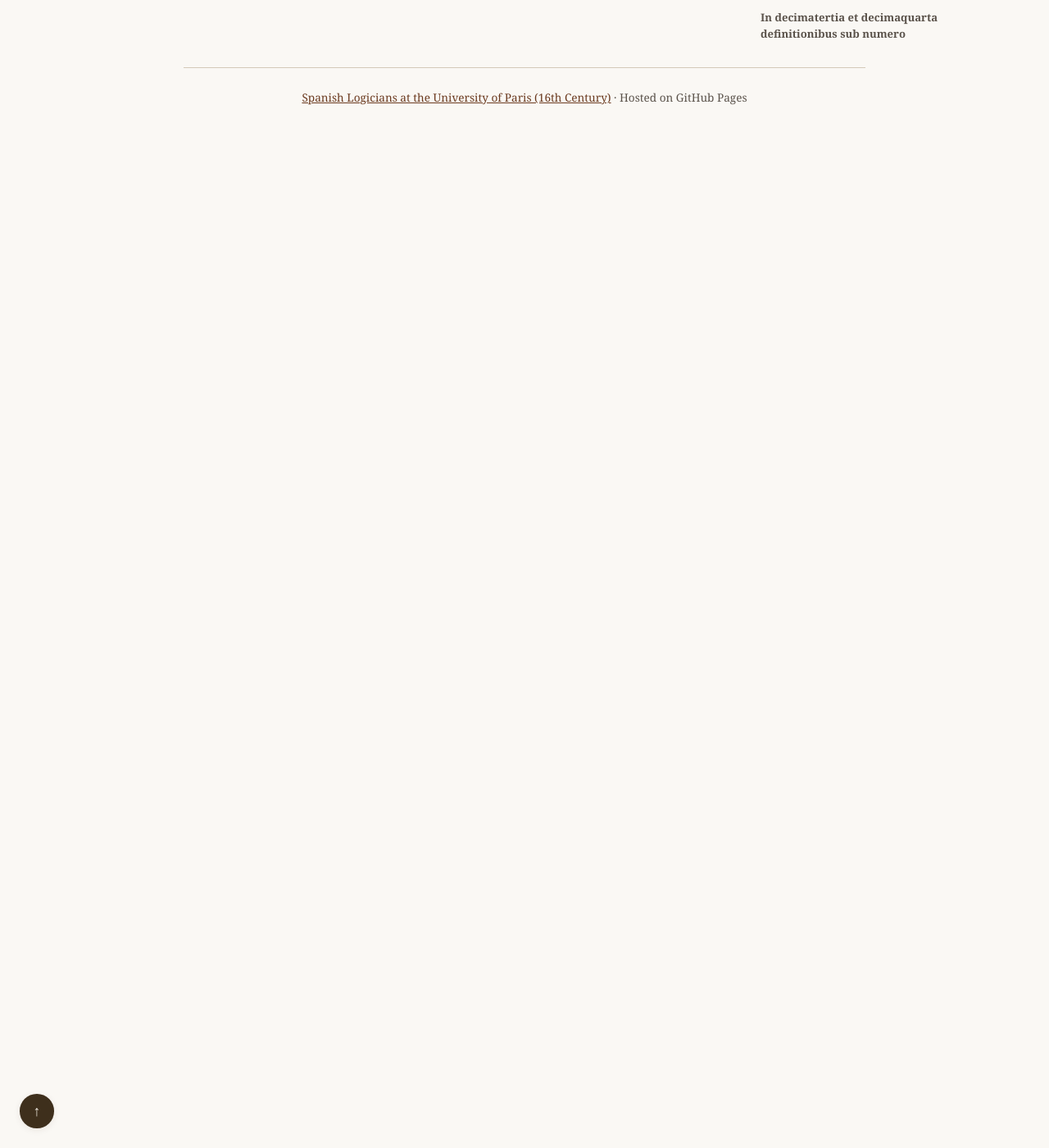
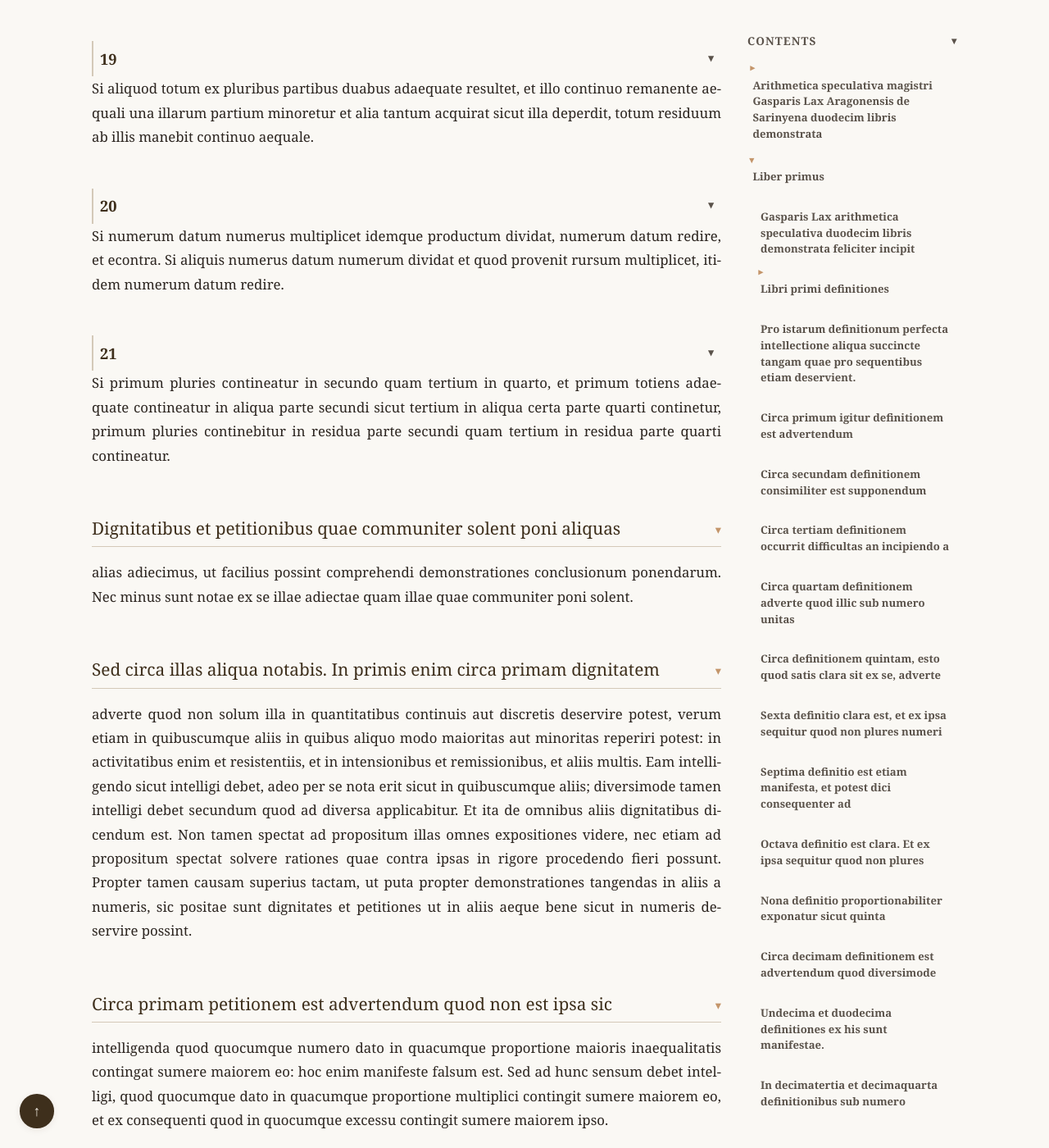
Before and after one commit to JoseBalado/Spanish-Logicians-at-the-University-of-Paris, a Jekyll site: the page built from philosophers/Gaspar-Lax/Arithmetica-speculativa-1515.md, in a window 1280 px wide and 1400 px high, scrolled down 29968 px. Shown: the whole window at 82% size. Built offline with Jekyll 4.4.1, drawn with Linux system fonts in a browser that asks for light colours; before the commit the page ends 30123 px from its top, so only the background shows below that; some of the changed text lies outside the part shown.

Commit message:
Lax. Arithmetica, page 17

```diff
--- a/philosophers/Gaspar-Lax/Arithmetica-speculativa-1515.md
+++ b/philosophers/Gaspar-Lax/Arithmetica-speculativa-1515.md
@@ -593,6 +593,54 @@ Si minor ex maiori detrahatur pluries aut semel et aliquid remanserit ex maiori,
 
 Si parte alicuius totius maiorata totum remanserit aequale, reliquam partem illius tantum deperdere quantum illa maiorata acquirit necesse est. Et si toto manente aequali continuo aliqua pars eius minoretur, reliquam tantum acquirere quantum illa deperdit necessarium erit. /17/
 
+### 19
+
+Si aliquod totum ex pluribus partibus duabus adaequate resultet, et illo continuo remanente aequali una illarum partium minoretur et alia tantum acquirat sicut illa deperdit, totum residuum ab illis manebit continuo aequale.
+
+### 20
+
+Si numerum datum numerus multiplicet idemque productum dividat, numerum datum redire, et econtra. Si aliquis numerus datum numerum dividat et quod provenit rursum multiplicet, itidem numerum datum redire.
+
+### 21
+
+Si primum pluries contineatur in secundo quam tertium in quarto, et primum totiens adaequate contineatur in aliqua parte secundi sicut tertium in aliqua certa parte quarti continetur, primum pluries continebitur in residua parte secundi quam tertium in residua parte quarti contineatur.
+
+## Dignitatibus et petitionibus quae communiter solent poni aliquas
+
+alias adiecimus, ut facilius possint comprehendi demonstrationes conclusionum ponendarum. Nec minus sunt notae ex se illae adiectae quam illae quae communiter poni solent.
+
+## Sed circa illas aliqua notabis. In primis enim circa primam dignitatem
+
+adverte quod non solum illa in quantitatibus continuis aut discretis deservire potest, verum etiam in quibuscumque aliis in quibus aliquo modo maioritas aut minoritas reperiri potest: in activitatibus enim et resistentiis, et in intensionibus et remissionibus, et aliis multis. Eam intelligendo sicut intelligi debet, adeo per se nota erit sicut in quibuscumque aliis; diversimode tamen intelligi debet secundum quod ad diversa applicabitur. Et ita de omnibus aliis dignitatibus dicendum est. Non tamen spectat ad propositum illas omnes expositiones videre, nec etiam ad propositum spectat solvere rationes quae contra ipsas in rigore procedendo fieri possunt. Propter tamen causam superius tactam, ut puta propter demonstrationes tangendas in aliis a numeris, sic positae sunt dignitates et petitiones ut in aliis aeque bene sicut in numeris deservire possint.
+
+## Circa primam petitionem est advertendum quod non est ipsa sic
+
+intelligenda quod quocumque numero dato in quacumque proportione maioris inaequalitatis contingat sumere maiorem eo: hoc enim manifeste falsum est. Sed ad hunc sensum debet intelligi, quod quocumque dato in quacumque proportione multiplici contingit sumere maiorem eo, et ex consequenti quod in quocumque excessu contingit sumere maiorem ipso.
+
+## Circa quartam, quintam et sextam petitiones est advertendum
+
+quod in quibuscumque aliis a numeris illae deservient, esto quod quinta et sexta solum in numeris videantur procedere. Facile tamen possunt similes petitiones pro omnibus poni, quas propter brevitatem relinquimus, supponentes illas posse ad alia applicari quam ad numeros.
+
+Est ultra advertendum quod, sicut apparet ex Euclide secundo *Elementorum*, linea in lineam duci potest; alia tamen ratione linea in lineam diceretur duci quam numerus in numerum vel aliquid aliud in numerum. Hoc tamen non spectat ad propositum inquirere, sed solum hoc unum supponendum est: quod similia contingunt de ductu lineae in lineam sicut octava, nona, decima et undecima petitiones de ductu numeri in numerum ponunt, et propterea petitiones illae debite applicatae pro ductu lineae in lineam simili modo deservient. Omnes igitur petitiones et dignitates quae non specialiter pro numeris positae sunt pro quibuscumque indifferenter intelligantur; illae autem quae de numeris expresse ponuntur et ad alia applicari possunt pro omnibus in quibus deservire poterunt teneantur.
+
+## Circa ultimam petitionem adverte quod ipsa procedit de divisione
+
+prout est species algorismi strictissime loquendo adhuc.
+
+## Finaliter adverte circa istas dignitates et petitiones quod multae
+
+aliae possunt esse in his materiis dignitates: tot enim quot possunt esse propositiones notae ex terminis. Et possunt etiam esse multae aliae petitiones. Si tamen aliquis dubitaret de aliqua istarum petitionum, ita quod non videretur esse sufficienter nota ad hoc ut supponeretur pro demonstrationibus ponendis, quemadmodum posset alicui apparere de 12 petitione posita, quando ita contingeret, illae quae possent aliquo modo demonstrari immediate ex terminis efficerentur notae. Unde de illa sic constat: quia si minus numeret maius, cum non numeret ipsum per unitatem, quia tunc esset aequalis illi, numerabit ipsum per maiorem numerum unitate; et per consequens multiplicatum per maiorem unitate producet ipsum; et per consequens ex terminis pluries adaequate erit in illo, et ex consequenti erit pars aliquota illius. Et si forte simile contingeret de aliquibus aliis, quia facillima potest esse deductio, non est in illo insistendum.
+
+## Libri primi conclusiones
+
+### 1
+
+Quorumcumque duorum numerorum inaequalium minor est maioris pars aliquota aut partes aequales non communicantes sumptae secundum ipsum, quarum quaelibet est pars aliquota maioris ab ipso maiori denominata.
+
+## Sint
+
+*a* numerus minor et *b* maior. Tunc si *a* numeret *b*, ex 12 petitione *a* erit pars aliquota *b*. Si autem *a* non numeret *b*, cum unitas numeret *b*, non erit ipse *a* unitas, et per consequens erit maior unitate; et ex consequenti erit plures unitates aequales non communicantes sumptae secundum ipsum *a*, quarum quaelibet per 31 dignitatem est pars aliquota *b* ab ipso *b* denominata. Unde constat propositum. /18/
+
 
 
 <!--
@@ -646,5 +694,6 @@ Page 14: reliquo ] del. reli liquo (est etiam reliquo maius); syllable repeated
 Page 14: aequali ] aequa- (vel sibi aequali [Signatura: "A v"] /15/); word divided across pages, completed with "li" from the first line of page 15
 Page 16: reliquo ] sic (et reliquus etiam reliquo vel illi aequalis); "minor" seems understood, parallel to "reliquo maior vel illi aequalis" in the preceding clause
 Page 16: acquirit ] leg. ad quirit (quantum illa maiorata acquirit necesse est); cf. "acquirere" in the following sentence
+Page 17: intelligenda ] emend. ingenlligenda (non est ipsa sic intelligenda quod quocumque numero dato)
 
 -->
```
Also changed, not shown: philosophers/Jeronimo-Pardo/Medulla-Dyalectices-1505.md (+2 -2 lines), philosophers/Jeronimo-Pardo/Principiorum-Phisicorum-et-Introductiones-Librorum-Animae.md (+1 -1 lines), philosophers/Juan-Dolz-del-Castellar/Cunabula-omnium-fere-scientiarum-1518.md (+3 -3 lines).
